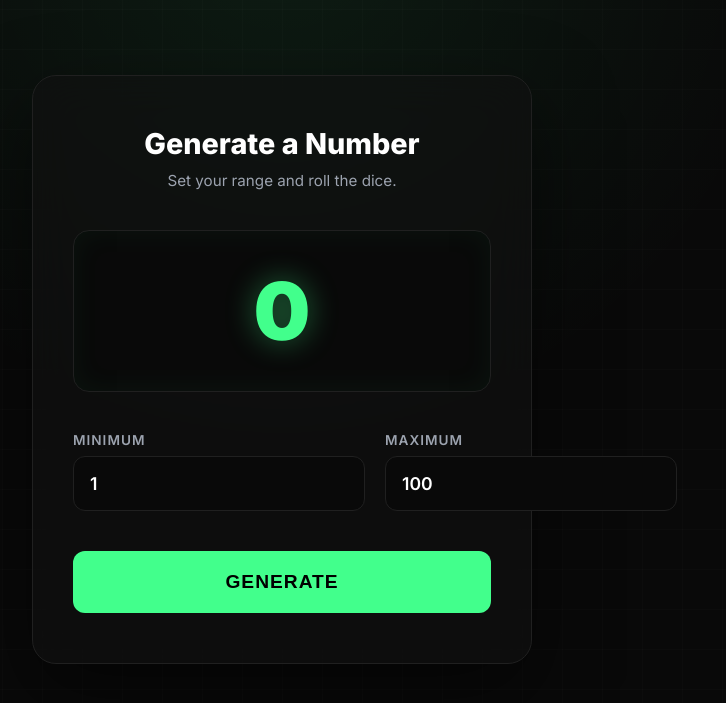
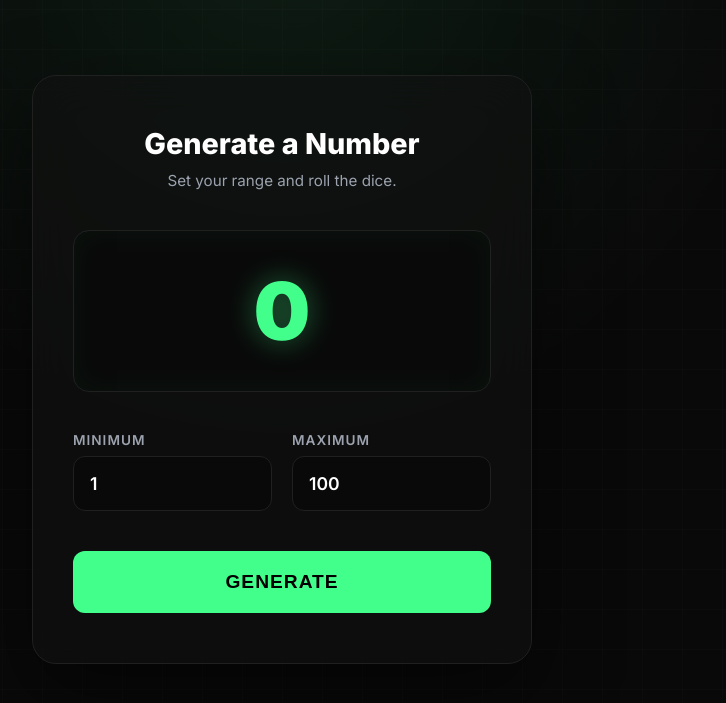
Before and after one commit to corecommit/analytics, a website: page index.html in a window 1280 px wide. Shown: the part 71-774 px from the top of the page, without its empty margins (358-1084 px from the left). Drawn offline with Linux system fonts and the light colour scheme; no server answers.

Commit message:
Update index.html

```diff
--- a/index.html
+++ b/index.html
@@ -163,6 +163,7 @@
         display: flex;
         flex-direction: column;
         text-align: left;
+        min-width: 0;
     }
 
     .input-group label {
@@ -175,6 +176,7 @@
     }
 
     .input-group input {
+        width: 100%;
         background: var(--bg);
         border: 1px solid var(--border);
         color: var(--text);
```
